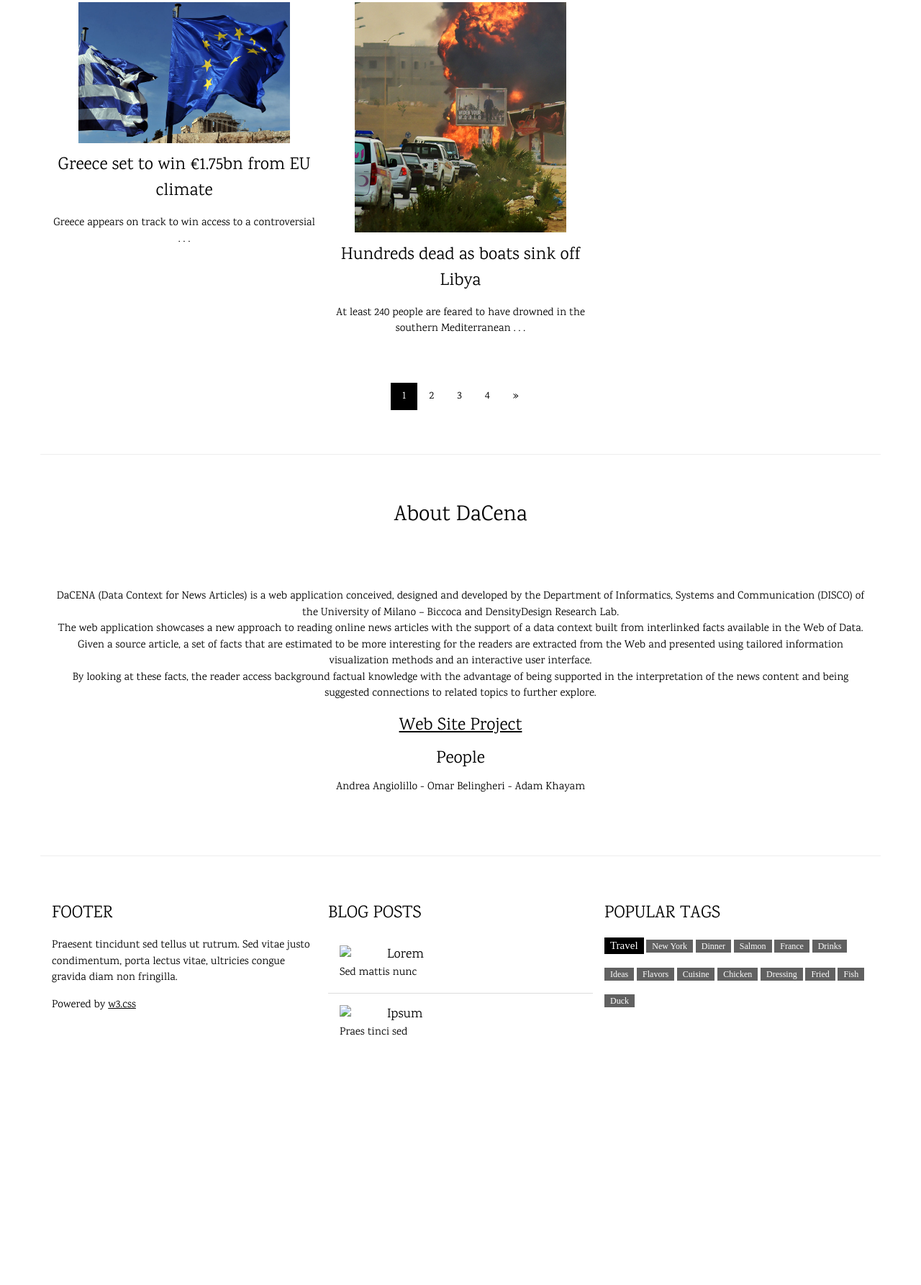
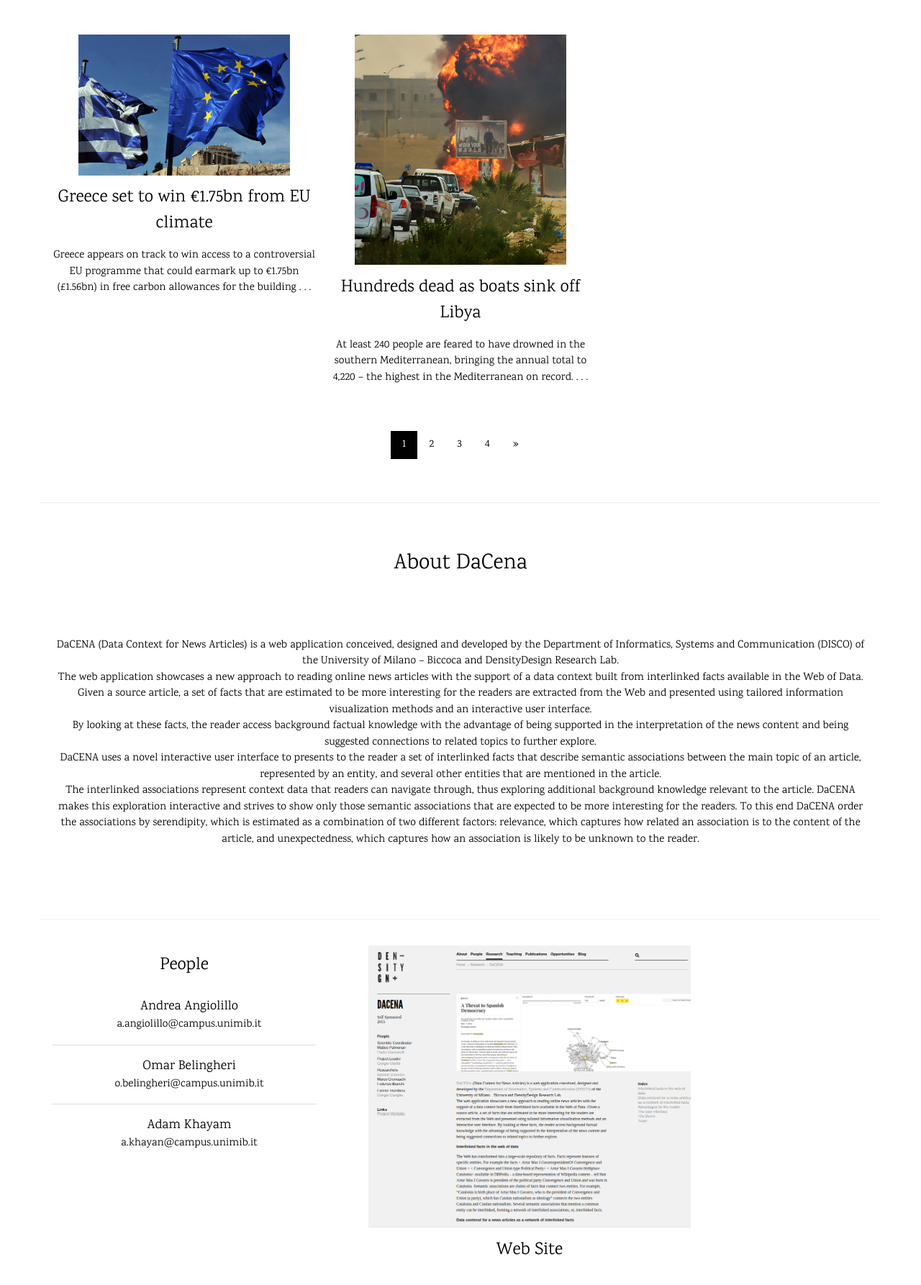
Before and after one commit to andreaangiolillo/SOKE, a website: page GUI/text.html in a window 1280 px wide. Shown: the part 753-2539 px from the top of the page at 72% size. Before the commit the page ends 2255 px from the top, so only its background shows below. Drawn offline with Linux system fonts and the light colour scheme.

Commit message:
1) bugs fixed 2) added footer

```diff
--- a/GUI/text.html
+++ b/GUI/text.html
@@ -37,17 +37,20 @@ body,h1,h2,h3,h4,h5,h6 {font-family: "Karma", sans-serif}
 		    <div class="w3-third w3-hover" style="cursor:pointer">
 		      <img src="images/Bernie_Sanders.jpg" alt="Sandwich" style="width:80%">
 		      <h3>Bernie Sanders Endorsment</h3>
-		      <p>Sen. Bernie Sanders delivers his final endorsement . . .</p>
+		      <p>Sen. Bernie Sanders delivers his final endorsement of Hillary Clinton at the 2016 Democratic Convention.
+		      I understand that many people here in this convention . . .</p>
 		    </div>
 		    <div class="w3-third w3-hover" style="cursor:pointer">
 		      <img src="images/matteo-renzi.jpg" alt="Steak" style="width:80%">
 		      <h3>Pushes for a Place at Europe’s Power Table</h3>
-		      <p>Matteo Renzi, Italian Premier, Pushes for a Place at . . .</p>
+		      <p>Italy has given Europe many things, but rarely leadership. / But with the European Union fragmenting politically and hit by crises,
+		      Prime Minister Matteo Renzi is . . .</p>
 		    </div>
 		    <div class="w3-third w3-hover" style="cursor:pointer">
 		      <img src="images/hc.jpg" alt="Cherries" style="width:80%">
 		      <h3>I will work with Hillary to stop Trump</h3>
-		      <p>Bernie Sanders has urged his supporters to look . . .</p>
+		      <p>Bernie Sanders has urged his supporters to look beyond the
+		       Democratic presidential nomination in a speech that stopped short of fully endorsing Hillary Clinton . . .</p>
 		    </div>
 	  </div>
   </div>
@@ -58,12 +61,13 @@ body,h1,h2,h3,h4,h5,h6 {font-family: "Karma", sans-serif}
     <div class="w3-third w3-hover" style="cursor:pointer">
       <img src="images/gr.jpg" alt="Popsicle" style="width:80%">
       <h3>Greece set to win €1.75bn from EU climate</h3>
-      <p>Greece appears on track to win access to a controversial . . .</p>
+      <p>Greece appears on track to win access to a controversial EU programme
+      that could earmark up to €1.75bn (£1.56bn) in free carbon allowances for the building . . .</p>
     </div>
     <div class="w3-third w3-hover" style="cursor:pointer">
       <img src="images/libya.jpg" alt="Salmon" style="width:80%">
       <h3>Hundreds dead as boats sink off Libya</h3>
-      <p>At least 240 people are feared to have drowned in the southern Mediterranean . . .</p>
+      <p>At least 240 people are feared to have drowned in the southern Mediterranean, bringing the annual total to 4,220 – the highest in the Mediterranean on record. . . .</p>
     </div>
    <!--  <div class="w3-quarter">
       <img src="/w3images/sandwich.jpg" alt="Sandwich" style="width:100%">
@@ -101,53 +105,96 @@ The web application showcases a new approach to reading online news articles wit
 facts available in the Web of Data. Given a source article, a set of facts that are estimated to be more interesting for the readers
  are extracted from the Web and presented using tailored information visualization methods and an interactive user interface.<br>
  By looking at these facts, the reader access background factual knowledge with the advantage of being supported in the interpretation
- of the news content and being suggested connections to related topics to further explore.</p>
+ of the news content and being suggested connections to related topics to further explore.<br>
+ DaCENA uses a novel interactive user interface to presents to the reader a set of interlinked facts that describe semantic associations
+ between the main topic of an article, represented by an entity, and several other entities that are mentioned in the article.<br>
+ The interlinked associations represent context data that readers can navigate through, thus exploring additional background knowledge
+ relevant to the article. DaCENA makes this exploration interactive and strives to show only those semantic associations that are expected
+  to be more interesting for the readers. To this end DaCENA order the associations by serendipity, which is estimated as a combination of
+  two different factors: relevance, which captures how related an association is to the content of the article, and unexpectedness,
+  which captures how an association is likely to be unknown to the reader.
+
+ </p>
 
 
-<h3><a href = "http://www.densitydesign.org/research/dacena/" target="_blank">Web Site Project</a></h3>
 
-<h3>People</h3>
-Andrea Angiolillo - Omar Belingheri - Adam Khayam
+
+
+
     </div>
   </div>
   <hr>
 
   <!-- Footer -->
-  <footer class="w3-row-padding w3-padding-32">
-    <div class="w3-third">
-      <h3>FOOTER</h3>
-      <p>Praesent tincidunt sed tellus ut rutrum. Sed vitae justo condimentum, porta lectus vitae, ultricies congue gravida diam non fringilla.</p>
-      <p>Powered by <a href="http://www.w3schools.com/w3css/default.asp" target="_blank">w3.css</a></p>
-    </div>
 
-    <div class="w3-third">
-      <h3>BLOG POSTS</h3>
+
+  <div class="w3-row-padding w3-padding-16 w3-center">
+
+    <div class="w3-third" >
+      <h3>People</h3>
       <ul class="w3-ul w3-hoverable">
         <li class="w3-padding-16">
-          <img src="/w3images/workshop.jpg" class="w3-left w3-margin-right" style="width:50px">
-          <span class="w3-large">Lorem</span><br>
-          <span>Sed mattis nunc</span>
+
+          <span class="w3-large">Andrea Angiolillo</span><br>
+          <span>a.angiolillo@campus.unimib.it</span>
         </li>
         <li class="w3-padding-16">
-          <img src="/w3images/gondol.jpg" class="w3-left w3-margin-right" style="width:50px">
-          <span class="w3-large">Ipsum</span><br>
-          <span>Praes tinci sed</span>
+          <span class="w3-large">Omar Belingheri</span><br>
+          <span>o.belingheri@campus.unimib.it</span>
+
+        </li>
+        <li class="w3-padding-16">
+          <span class="w3-large">Adam Khayam</span><br>
+          <span>a.khayan@campus.unimib.it</span>
+
         </li>
       </ul>
     </div>
 
-    <div class="w3-third w3-serif">
-      <h3>POPULAR TAGS</h3>
-      <p>
-        <span class="w3-tag w3-black w3-margin-bottom">Travel</span> <span class="w3-tag w3-dark-grey w3-small w3-margin-bottom">New York</span> <span class="w3-tag w3-dark-grey w3-small w3-margin-bottom">Dinner</span>
-        <span class="w3-tag w3-dark-grey w3-small w3-margin-bottom">Salmon</span> <span class="w3-tag w3-dark-grey w3-small w3-margin-bottom">France</span> <span class="w3-tag w3-dark-grey w3-small w3-margin-bottom">Drinks</span>
-        <span class="w3-tag w3-dark-grey w3-small w3-margin-bottom">Ideas</span> <span class="w3-tag w3-dark-grey w3-small w3-margin-bottom">Flavors</span> <span class="w3-tag w3-dark-grey w3-small w3-margin-bottom">Cuisine</span>
-        <span class="w3-tag w3-dark-grey w3-small w3-margin-bottom">Chicken</span> <span class="w3-tag w3-dark-grey w3-small w3-margin-bottom">Dressing</span> <span class="w3-tag w3-dark-grey w3-small w3-margin-bottom">Fried</span>
-        <span class="w3-tag w3-dark-grey w3-small w3-margin-bottom">Fish</span> <span class="w3-tag w3-dark-grey w3-small w3-margin-bottom">Duck</span>
-      </p>
+    <div class="w3-half w3-hover" style="cursor:pointer">
+      <a  target="_blank" href="http://www.densitydesign.org/research/dacena/" ><img src="images/dc.png" alt="Salmon" style="width:80%"></a>
+      <h3>Web Site</h3>
+
     </div>
+
+  </div>
+
+
+
+
+
+
+  <!-- <footer class="w3-row-padding w3-padding-32">
+
+    <div class="w3-third w3-hover" >
+      <h3>People</h3>
+      <ul class="w3-ul w3-hoverable">
+        <li class="w3-padding-16">
+
+          <span class="w3-large">Andrea Angiolillo</span><br>
+          <span>a.angiolillo@campus.unimib.it</span>
+        </li>
+        <li class="w3-padding-16">
+          <span class="w3-large">Omar Belingheri</span><br>
+          <span>o.belingheri@campus.unimib.it</span>
+
+        </li>
+        <li class="w3-padding-16">
+          <span class="w3-large">Adam Khayam</span><br>
+          <span>a.khayan@campus.unimib.it</span>
+
+        </li>
+      </ul>
+    </div>
+
+     <div class="w3-col w3-hover" style="cursor:pointer">
+		      <img src="images/dc.png" alt="Cherries" style="width:80%">
+		      <span>Web Site</span>
+		    </div>
+
+
   </footer>
-
+ -->
 <!-- End page content -->
 </div>
 
```
Also changed, not shown: GUI/images/dc.png (added).
